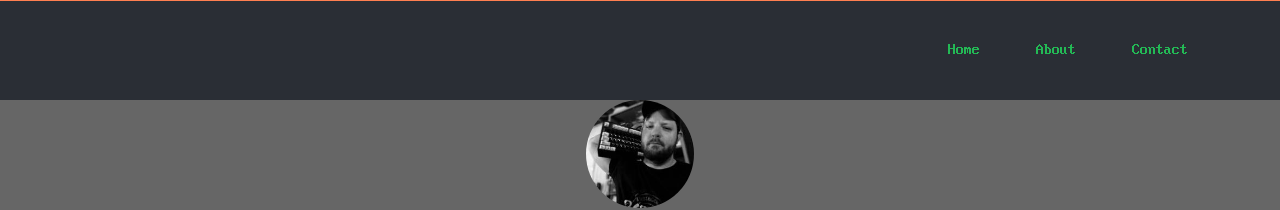
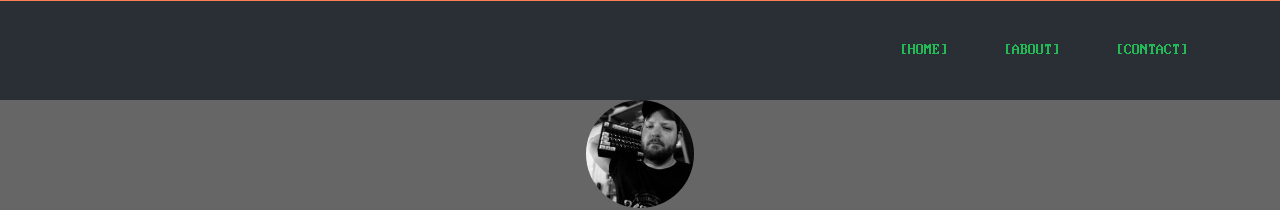
Before and after one commit to csdear/AM-FM_nextJS, a Next.js app: page /posts/first-post-deprecated in a window 1280 px wide. Shown: the top 210 px of the page. Built offline with nearby package versions, Linux system fonts and the light colour scheme.

Commit message:
nav link brutalize

```diff
--- a/src/components/box/box.module.scss
+++ b/src/components/box/box.module.scss
@@ -2,12 +2,13 @@
 
 .box {
     padding: 16px;
-    border-radius: 4px;
+    // border-radius: 4px;
     // text-align: center;
     color: #f9efe9;
     font-weight: 700;
     background-color: $charcoal;
-    box-shadow: 0px 10px 10px rgba(0, 0, 0, .75);
+    // box-shadow: 0px 10px 10px rgba(0, 0, 0, .75);
+    box-shadow: 8px 9px 0 0 #333;
     // box-shadow: 4px 3px 0 #7A7A7A;
 
   }
--- a/src/components/header/header.module.scss
+++ b/src/components/header/header.module.scss
@@ -91,6 +91,13 @@
                         border-radius: calc(#{$borderRadius} + 6px);
                         background: linear-gradient(rgba($strongWhite, 0.1), rgba($strongWhite, 0.2));
                     }
+
+                    &::before {
+                        content: "[";
+                    }
+                    &::after {
+                        content: "]";
+                    }
                 }
             }
         }
--- a/src/components/header/index.tsx
+++ b/src/components/header/index.tsx
@@ -87,14 +87,14 @@ return (
             <li>
                 <Link href="/">
                     <a onClick={menuToggleHandler}>
-                        Home
+                        HOME
                     </a>
                 </Link>
                 </li>
                 <li>
                     <Link href="/about">
                         <a onClick={menuToggleHandler}>
-                            About
+                            ABOUT
                         </a>
                     </Link>
                 </li>
@@ -108,7 +108,7 @@ return (
                 <li>
                     <Link href="/contact">
                         <a onClick={menuToggleHandler}>
-                            Contact
+                            CONTACT
                         </a>
                     </Link>
                 </li>
```
